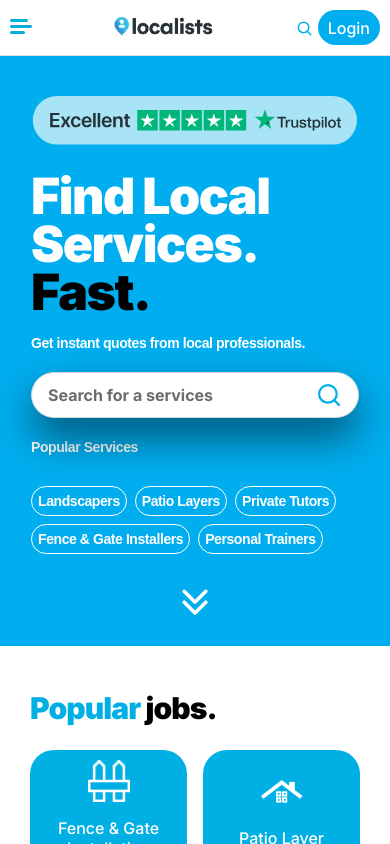
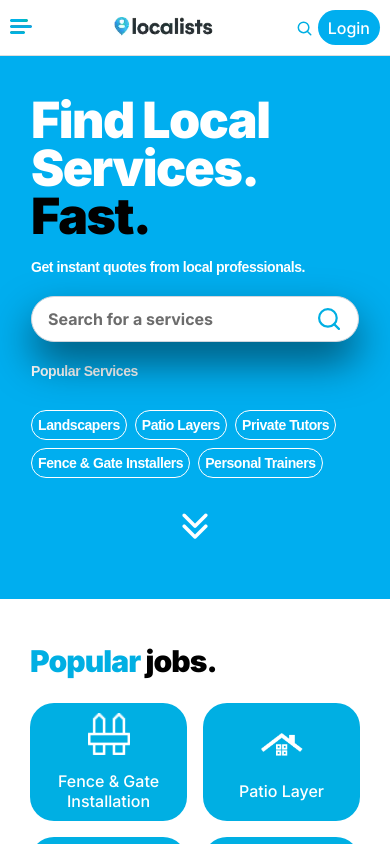
Before and after one commit to pushpesh-zuzu/localists-prelogin-nextjs, a Next.js app: page / in a window 390 px wide. Shown: the top 844 px of the page. Built offline with nearby package versions, Linux system fonts and the light colour scheme.

Commit message:
remove-trustpoilet-from-mobile

```diff
--- a/src/app/component/Home/HeroSection/HeroSection.jsx
+++ b/src/app/component/Home/HeroSection/HeroSection.jsx
@@ -36,16 +36,16 @@ const HeroSection = memo(function HeroSection() {
       aria-label="Hero section"
     >
       <div className="w-full md:w-1/2 flex flex-col xl:ml-[43px]">
-        <Image
+        {/* <Image
           src="/icons/trustpoilet.svg"
           alt="Localists - Local Service Provider Directory"
           width={330}
           height={49}
-          className="h-[49px] w-[330px] mb-[27px]"
+          className="h-[49px] w-[330px] mb-[27px] hidden md:block"
           priority
           fetchPriority="high"
           loading="eager"
-        />
+        /> */}
         <H1 className="text-white">
           Find Local <span className="block">Services.</span>
           <span className="text-black block">Fast.</span>
```
